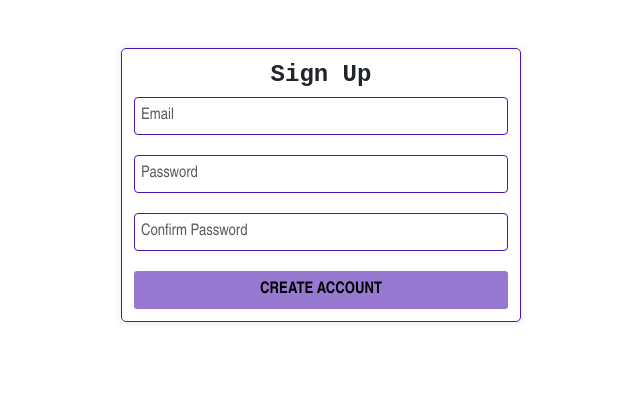
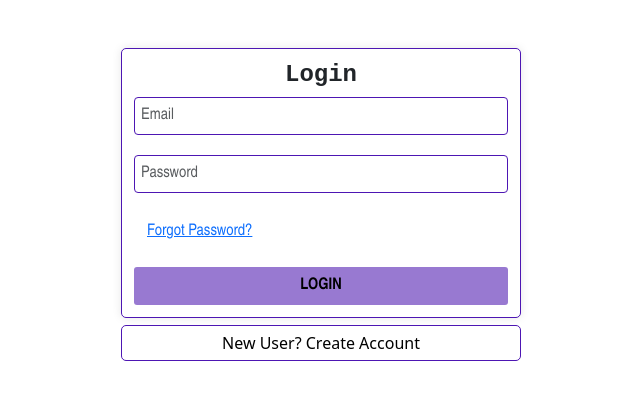
Before and after one commit to saurabh-r1/mail-box-client-1, a React (Create React App) app: page / in a window 1280 px wide. Shown: the top 400 px of the page, without its empty margins (319-959 px from the left). Built offline with nearby package versions, Linux system fonts and the light colour scheme; the HTML template or start-up script is replaced by a standard one.

Commit message:
Login Screen

```diff
--- a/src/App.js
+++ b/src/App.js
@@ -1,11 +1,11 @@
 
-import SignUp from './Authentication/Login/SignUp/SignUp';
+import ToggleLoginSignUp from './Authentication/ToggleLoginSignUp';
 
 
 function App() {
   return (
     <div>
-      <SignUp />
+      <ToggleLoginSignUp />
     </div>
   );
 }
--- /dev/null
+++ b/src/Authentication/Login.js
@@ -0,0 +1,153 @@
+// Login.js
+import React, { useEffect, useRef, useState } from "react";
+import { Form, Button, Container } from "react-bootstrap";
+// import {  useNavigate } from 'react-router-dom';
+import axios from "axios";
+
+import { useSelector, useDispatch } from "react-redux";
+import { login, selectIsLoggedIn } from "./authSlice";
+
+import "./Login.css";
+
+const Login = () => {
+  const dispatch = useDispatch();
+
+  //   const navigate = useNavigate();
+  const emailInputRef = useRef();
+  const passwordInputRef = useRef();
+
+  const isLoggedIn = useSelector(selectIsLoggedIn);
+
+//   const [isLoginPage, setIsLoginPage] = useState(true);
+  const [isLoading, setIsLoading] = useState(false);
+  const [isForgotPassword, setIsForgotPassword] = useState(false);
+
+  useEffect(() => {
+    // Redirect to the welcome page if already logged in
+    if (isLoggedIn) {
+      //   navigate('/');
+    }
+  }, [isLoggedIn]);
+
+//   const toggle = () => {
+//     setIsLoginPage(!isLoginPage);
+//   };
+
+  const toggleForgotPassword = () => {
+    setIsForgotPassword(!isForgotPassword);
+  };
+
+  const submitHandler = async (event) => {
+    event.preventDefault();
+
+    const enteredEmail = emailInputRef.current.value;
+    const enteredPassword = passwordInputRef.current.value;
+
+    setIsLoading(true);
+
+    let url = `https://identitytoolkit.googleapis.com/v1/accounts:signInWithPassword?key=AIzaSyBLKAbRXVsMIF8DYwJjnSGwYrzgHYy3jiU`;
+
+
+    try {
+      const response = await axios.post(url, {
+        email: enteredEmail,
+        password: enteredPassword,
+        returnSecureToken: true,
+      });
+
+      dispatch(
+        login({ token: response.data.idToken, userEmail: response.data.email })
+      );
+
+      //   navigate('/expense-tracker');
+    } catch (error) {
+      alert(error.message || "Authentication failed!");
+    }
+
+    setIsLoading(false);
+  };
+
+  const forgotPasswordHandler = async () => {
+    const enteredEmail = emailInputRef.current.value;
+
+    try {
+      await axios.post(
+        `https://identitytoolkit.googleapis.com/v1/accounts:sendOobCode?key=AIzaSyBLKAbRXVsMIF8DYwJjnSGwYrzgHYy3jiU`,
+        {
+          email: enteredEmail,
+          requestType: "PASSWORD_RESET",
+        }
+      );
+
+      alert(
+        "Password reset email sent successfully. Check your email for instructions."
+      );
+      toggleForgotPassword(); // Switch back to the login screen after sending the reset email
+    } catch (error) {
+      let errorMessage = "Password reset failed!";
+      if (
+        error.response &&
+        error.response.data &&
+        error.response.data.error &&
+        error.response.data.error.message
+      ) {
+        errorMessage = error.response.data.error.message;
+      }
+      alert(errorMessage);
+    }
+  };
+
+  return (
+    <div>
+      <Container className="mt-5">
+        <div className="login-container">
+          <h2 className="login-header">
+            {isForgotPassword
+              ? "Forgot Password"
+                : "Login"
+            }
+
+          </h2>
+          <Form
+            onSubmit={isForgotPassword ? forgotPasswordHandler : submitHandler}
+          >
+            <Form.Group controlId="email">
+              <Form.Control type="email" placeholder="Email" required ref={emailInputRef} />
+            </Form.Group>
+
+            {!isForgotPassword && (
+              <Form.Group controlId="password">
+                <Form.Control type="password" placeholder="Password" required ref={passwordInputRef} />
+              </Form.Group>
+            )}
+
+
+
+
+            {!isForgotPassword && (
+              <div className="mb-3">
+                <Button variant="link" onClick={toggleForgotPassword}>
+                  Forgot Password?
+                </Button>
+              </div>
+            )}
+
+            <div>
+              {!isLoading && !isForgotPassword && (
+                <Button type="submit"> LOGIN</Button>
+
+              )}
+              {!isLoading && isForgotPassword && (
+                <Button type="submit">Reset Password</Button>
+              )}
+              {isLoading && <p className="loading">Sending request....</p>}
+            </div>
+          </Form>
+        </div>
+      </Container>
+
+    </div>
+  );
+};
+
+export default Login;
--- /dev/null
+++ b/src/Authentication/ToggleLoginSignUp.js
@@ -0,0 +1,35 @@
+import { useState } from 'react'
+import Login from './Login';
+import SignUp from './SignUp';
+import { Button } from 'react-bootstrap';
+
+const ToggleLoginSignUp = () => {
+    const [isLoginPage, setIsLoginPage] = useState(true);
+
+    const toggle = () => {
+        setIsLoginPage(!isLoginPage);
+      };
+  return (
+    <div>
+        <div>
+            { isLoginPage &&
+                <Login />
+            }
+            { !isLoginPage &&
+                <SignUp />
+            }
+
+
+        </div>
+        <div className="button2">
+            <Button onClick={toggle}>
+              {isLoginPage
+                ? "New User? Create Account"
+                : "Login with Existing Account"}
+            </Button>
+          </div>
+    </div>
+  )
+}
+
+export default ToggleLoginSignUp;
--- a/src/store.js
+++ b/src/store.js
@@ -1,5 +1,5 @@
 import { configureStore } from "@reduxjs/toolkit";
-import authSlice from "./Authentication/Login/SignUp/authSlice";
+import authSlice from "./Authentication/authSlice";
 
 const store = configureStore({
     reducer:{
```
Also changed, not shown: src/Authentication/Login.css (renamed from src/Authentication/Login/SignUp/Login.css), src/Authentication/SignUp.js (renamed from src/Authentication/Login/SignUp/SignUp.js), src/Authentication/authSlice.js (renamed from src/Authentication/Login/SignUp/authSlice.js).
